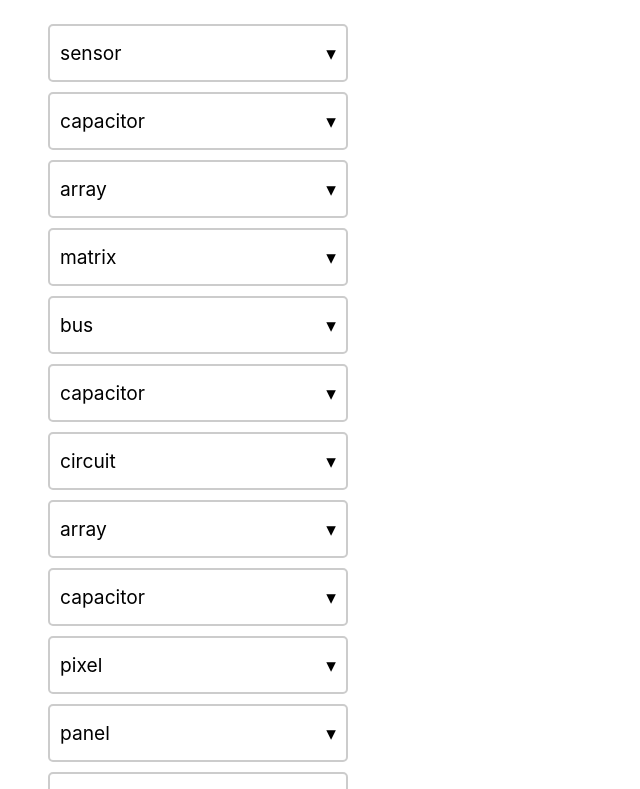
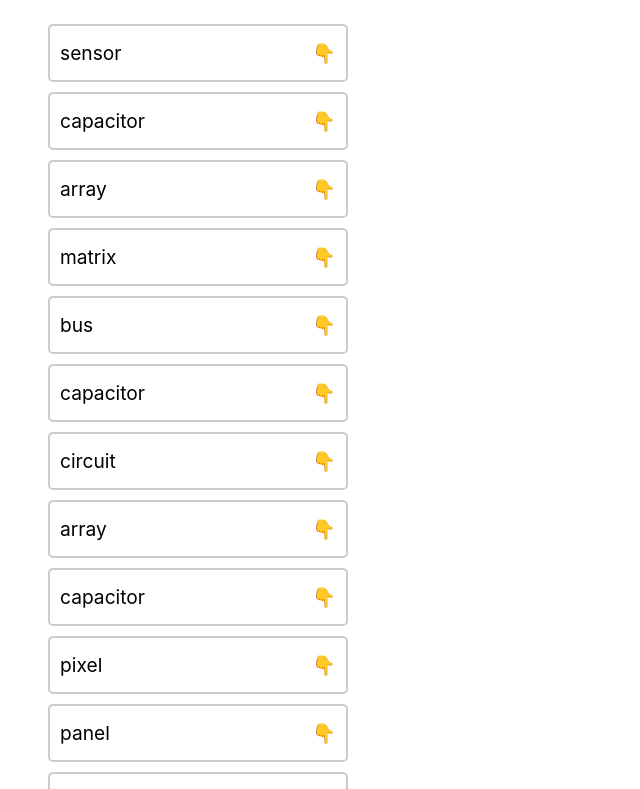
Before and after one commit to ShivamJoker/React-Fast-Accordion, a React (Vite) app: page / in a window 1280 px wide. Shown: the top 789 px of the page, without its empty margins (0-640 px from the left). Built offline with nearby package versions, Linux system fonts and the light colour scheme.

Commit message:
:ambulance: Prevent closing on detail click

```diff
--- a/demo/App.tsx
+++ b/demo/App.tsx
@@ -1,4 +1,4 @@
-import React, { useState } from "react";
+import React from "react";
 import { faker } from "@faker-js/faker";
 import "./app.css";
 import Accordion from "../src";
@@ -11,21 +11,25 @@ const data = Array.from({ length: 200 }, () => {
   };
 });
 
-const HeaderComp = ({ title, isOpen }: { isOpen: boolean }) => (
+type CompProps = typeof data[0] & {
+  isOpen: boolean;
+};
+
+const HeaderComp = ({ title, isOpen }: CompProps) => (
   <div className="header">
-    {title} <span className={`${isOpen}`}>▾</span>
+    {title} <span className={(isOpen ? "open" : "") + " chevron"}>👇</span>
   </div>
 );
 
-const ContentComp = ({ content }) => <p>{content}</p>;
+const ContentComp = ({ content }: CompProps) => <p>{content}</p>;
 
 const App = () => {
   return (
     <div>
       <Accordion
         items={data}
-        HeaderComponent={HeaderComp}
-        ContentComponent={ContentComp}
+        SummaryComponent={HeaderComp}
+        DetailComponent={ContentComp}
       />
     </div>
   );
--- a/demo/app.css
+++ b/demo/app.css
@@ -18,6 +18,13 @@ li .header {
   cursor: pointer;
 }
 
+.chevron {
+  transition: transform 100ms ease-in-out;
+}
+.chevron.open {
+  transform: rotate(180deg);
+}
+
 ul {
   max-width: 300px;
 }
--- a/src/ListItem.tsx
+++ b/src/ListItem.tsx
@@ -1,8 +1,8 @@
 import React from "react";
 
 interface ListItemProps {
-  HeaderComponent: React.ElementType;
-  ContentComponent: React.ElementType;
+  SummaryComponent: React.ElementType;
+  DetailComponent: React.ElementType;
   id: string | number;
   isOpen: boolean;
 }
@@ -10,16 +10,16 @@ interface ListItemProps {
 const ListItem = ({
   id,
   isOpen,
-  HeaderComponent,
-  ContentComponent,
+  SummaryComponent,
+  DetailComponent,
   ...rest
 }: ListItemProps) => {
   return (
     <li id={id + ""} className="acc-item">
-      <HeaderComponent {...rest} />
+      <SummaryComponent {...rest} isOpen={isOpen} />
       {isOpen && (
         <div className="acc-content" id={`acc-item-${id}`}>
-          <ContentComponent {...rest} isOpen={isOpen} />
+          <DetailComponent {...rest} isOpen={isOpen} />
         </div>
       )}
     </li>
--- a/src/index.tsx
+++ b/src/index.tsx
@@ -8,14 +8,19 @@ interface AccordionItem {
 }
 interface AccorionProps {
   items: AccordionItem[];
-  HeaderComponent: React.ElementType;
-  ContentComponent: React.ElementType;
+  SummaryComponent: React.ElementType;
+  DetailComponent: React.ElementType;
 }
 const Accordion = ({ items, ...rest }: AccorionProps) => {
   const [opened, setOpened] = useState<Record<string, boolean>>({});
 
   const clickHandler = (e: MouseEvent): void => {
-    const element = e.target as HTMLElement;
+    let element = e.target as HTMLElement;
+
+    if (element.parentElement?.tagName === "LI") {
+      element = element.parentElement;
+    }
+
     if (element.tagName !== "LI") return;
 
     const id = element.getAttribute("id");
@@ -58,7 +63,7 @@ const Accordion = ({ items, ...rest }: AccorionProps) => {
   return (
     <ul onClick={clickHandler}>
       {items.map(({ id, ...data }) => (
-        <ListItem id={id} {...data} isOpen={opened[id]} {...rest} />
+        <ListItem id={id} {...data} key={id} isOpen={opened[id]} {...rest} />
       ))}
     </ul>
   );
--- a/src/style.css
+++ b/src/style.css
@@ -1,7 +1,7 @@
 .acc-item {
   list-style: none;
 }
-.acc-item > * {
+.acc-item:first-child > * {
   pointer-events: none;
 }
 
@@ -9,7 +9,7 @@
   display: flex;
   align-items: center;
   justify-content: space-between;
-  margin: 10px 0;
+  /* margin: 10px 0; */
   font-size: 1.2em;
   cursor: pointer;
 }
```
